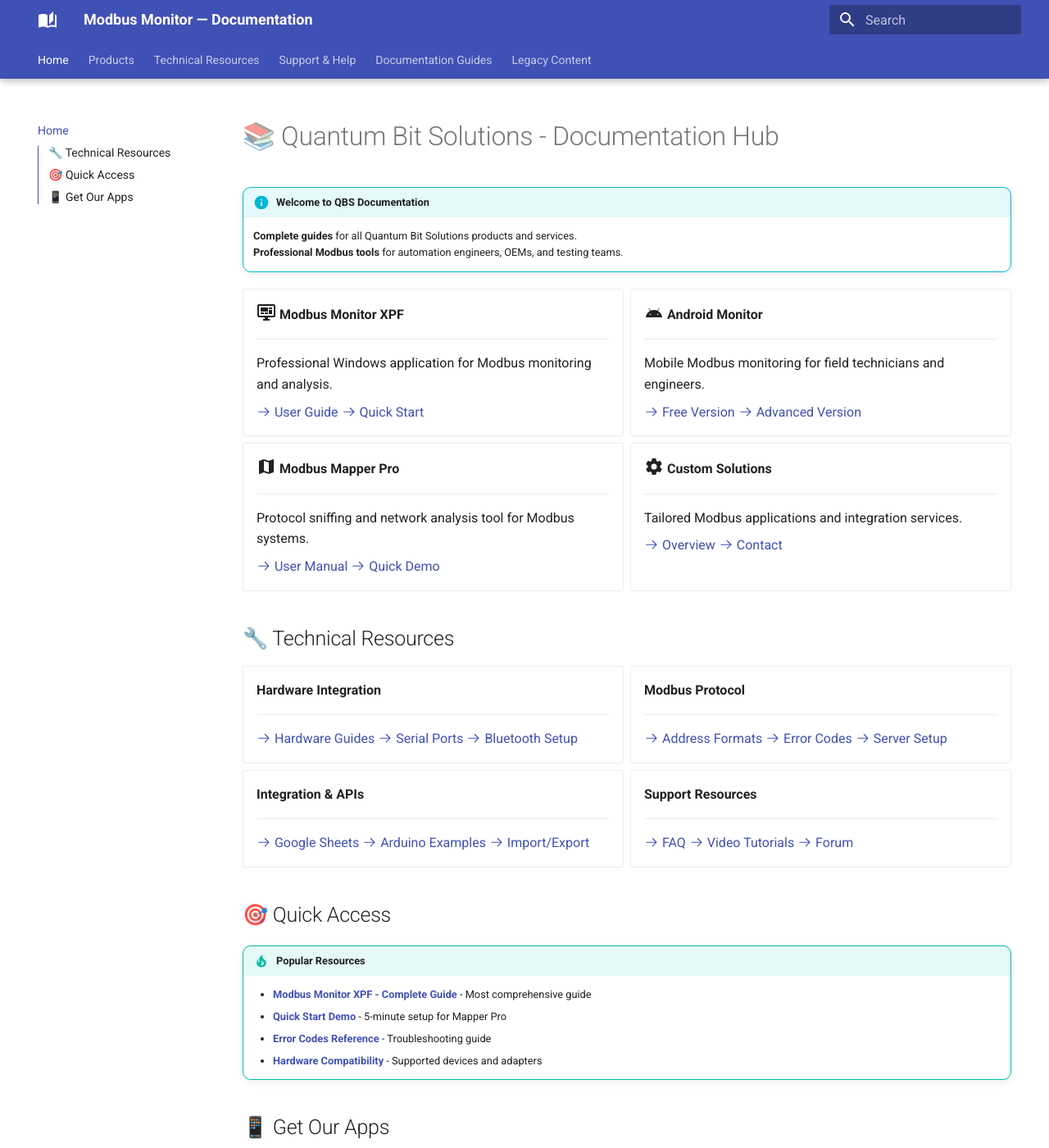
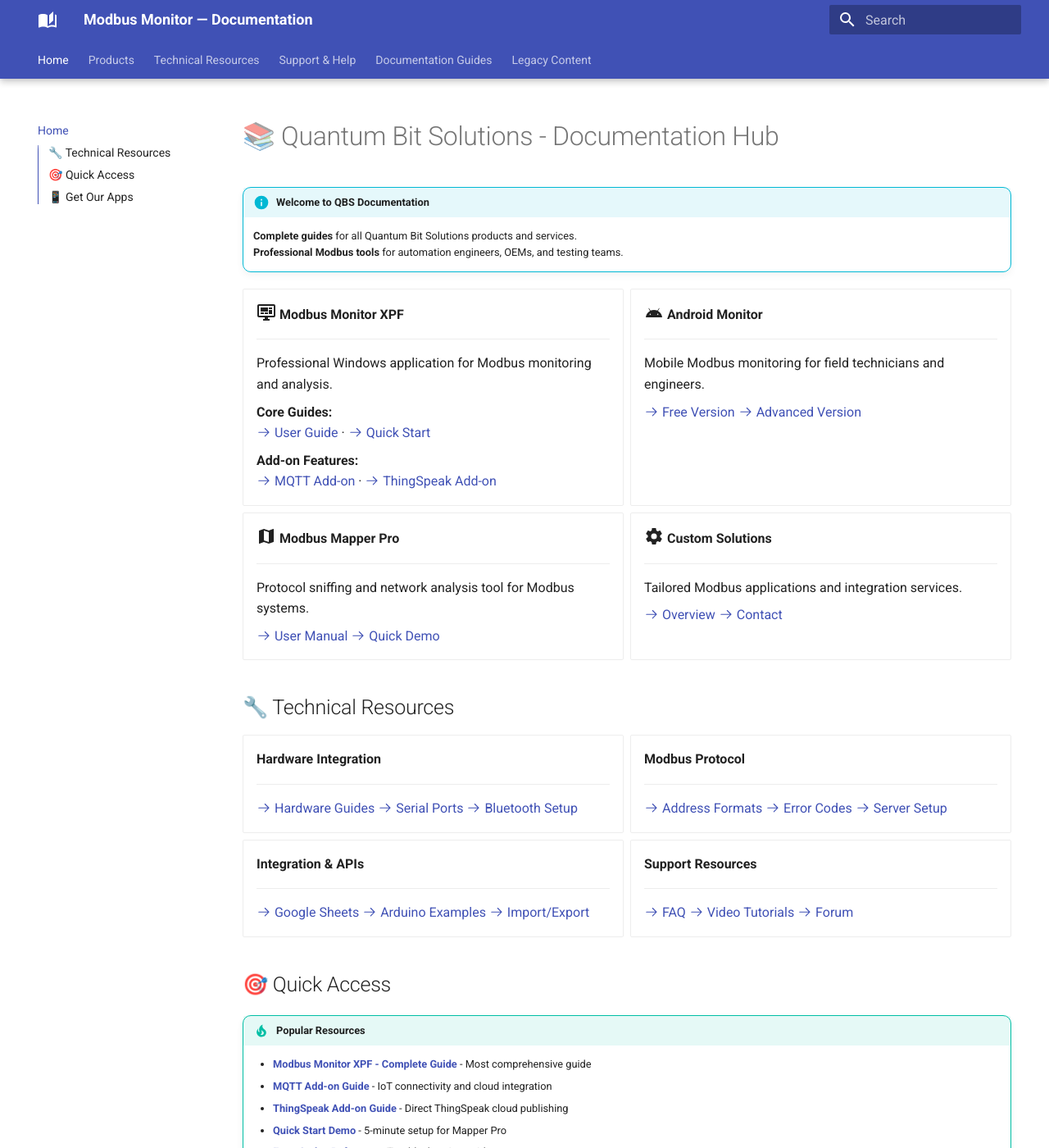
Before and after one commit to Modbus-Monitor/docs, an MkDocs documentation site: the page built from docs/index.md, in a window 1280 px wide and 1400 px high. Shown: the whole window at 82% size. Built offline with MkDocs 1.6.1 and Material for MkDocs 9.7.7, drawn with Linux system fonts in a browser that asks for light colours; the version menu is left out.

Commit message:
added quick access sections

```diff
--- a/docs/index.md
+++ b/docs/index.md
@@ -12,8 +12,11 @@
 
     Professional Windows application for Modbus monitoring and analysis.
 
-    [:octicons-arrow-right-24: User Guide](products/xpf/user-guide.md)
-    [:octicons-arrow-right-24: Quick Start](products/xpf/quick-start.md)
+    **Core Guides:**
+    [:octicons-arrow-right-24: User Guide](products/xpf/user-guide.md) · [:octicons-arrow-right-24: Quick Start](products/xpf/quick-start.md)
+
+    **Add-on Features:**
+    [:octicons-arrow-right-24: MQTT Add-on](guides/mqtt-addon.md) · [:octicons-arrow-right-24: ThingSpeak Add-on](guides/thingspeak-addon.md)
 
 -   :material-android:{ .lg } **Android Monitor**
 
@@ -87,6 +90,8 @@
 !!! tip "Popular Resources"
 
     - **[Modbus Monitor XPF - Complete Guide](products/xpf/user-guide.md)** - Most comprehensive guide
+    - **[MQTT Add-on Guide](guides/mqtt-addon.md)** - IoT connectivity and cloud integration
+    - **[ThingSpeak Add-on Guide](guides/thingspeak-addon.md)** - Direct ThingSpeak cloud publishing
     - **[Quick Start Demo](products/mapper/quick-start.md)** - 5-minute setup for Mapper Pro
     - **[Error Codes Reference](technical/error-codes.md)** - Troubleshooting guide
     - **[Hardware Compatibility](technical/hardware.md)** - Supported devices and adapters
```
